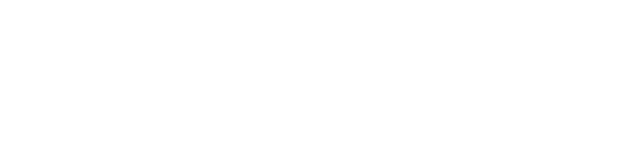
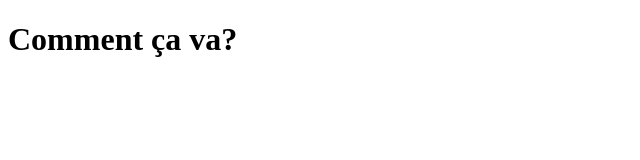
Before and after one commit to marionc22/helloworld, a plain HTML site: page index.html in a window 1280 px wide. Shown: the whole page, without its empty margins (0-640 px from the left). Drawn offline with Linux system fonts and the light colour scheme.

Commit message:
Update index.html
h1 rajouté

```diff
--- a/index.html
+++ b/index.html
@@ -7,6 +7,7 @@
   </head>
 
   <body>
+    <h1>Comment ça va?</h1>
 
   </body>
 </html>
```
